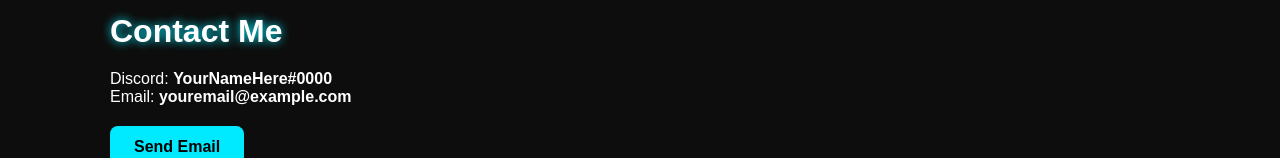
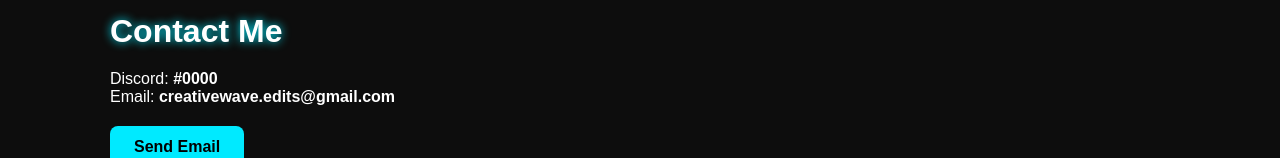
Before and after one commit to codeforger623/creative-shorts-studios, a plain HTML site: page index.html in a window 1280 px wide. Shown: the part 1111-1269 px from the top of the page. Drawn offline with Linux system fonts and the light colour scheme.

Commit message:
Update index.html

```diff
--- a/index.html
+++ b/index.html
@@ -186,10 +186,10 @@
 
   <section id="contact">
     <h2>Contact Me</h2>
-    <p>Discord: <strong>YourNameHere#0000</strong></p>
-    <p>Email: <strong>youremail@example.com</strong></p>
+    <p>Discord: <strong>#0000</strong></p>
+    <p>Email: <strong>creativewave.edits@gmail.com</strong></p>
 
-    <a class="contact-btn" href="mailto:youremail@example.com">Send Email</a>
+    <a class="contact-btn" href="mailto:creativewave.edits@gmail.com">Send Email</a>
   </section>
 
   <footer>
```
